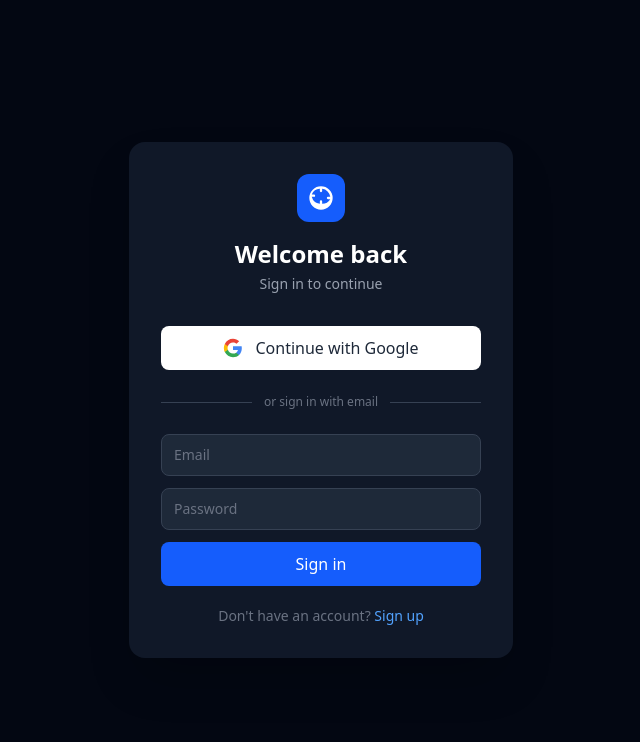
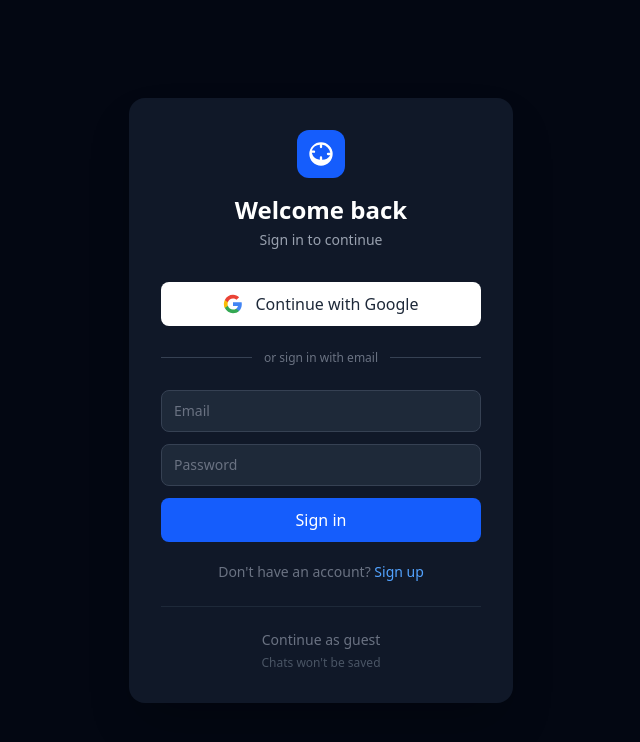
Before and after one commit to Crazedwal/ai, a React (Vite) app: page / in a window 1280 px wide. Shown: the top 742 px of the page, without its empty margins (319-959 px from the left). Built offline with nearby package versions, Linux system fonts and the light colour scheme; no server answers.

Commit message:
auto: deploy changes

```diff
--- a/src/App.jsx
+++ b/src/App.jsx
@@ -40,7 +40,7 @@ function AppContent() {
 }
 
 function AuthGate() {
-  const { user, loading } = useAuth()
+  const { user, loading, isGuest } = useAuth()
 
   if (loading) {
     return (
@@ -50,7 +50,7 @@ function AuthGate() {
     )
   }
 
-  if (!user) return <LoginPage />
+  if (!user && !isGuest) return <LoginPage />
 
   return (
     <LanguageProvider>
--- a/src/components/ui/auth/LoginPage.jsx
+++ b/src/components/ui/auth/LoginPage.jsx
@@ -4,6 +4,7 @@ import {
   signInWithEmail,
   signUpWithEmail,
 } from "../../../lib/firebase"
+import { useAuth } from "../../../hooks/useAuth"
 
 function GoogleIcon() {
   return (
@@ -30,6 +31,7 @@ function GoogleIcon() {
 
 
 export default function LoginPage() {
+  const { continueAsGuest } = useAuth()
   const [mode, setMode] = useState("login") // "login" | "signup"
   const [email, setEmail] = useState("")
   const [password, setPassword] = useState("")
@@ -149,6 +151,17 @@ export default function LoginPage() {
             {mode === "login" ? "Sign up" : "Sign in"}
           </button>
         </p>
+
+        {/* Guest */}
+        <div className="mt-6 pt-5 border-t border-gray-800 text-center">
+          <button
+            onClick={continueAsGuest}
+            className="text-sm text-gray-500 hover:text-gray-300 transition-colors"
+          >
+            Continue as guest
+          </button>
+          <p className="text-xs text-gray-600 mt-1">Chats won't be saved</p>
+        </div>
       </div>
     </div>
   )
--- a/src/components/ui/sidebar/Sidebar.jsx
+++ b/src/components/ui/sidebar/Sidebar.jsx
@@ -20,7 +20,7 @@ function Sidebar({
   const { t, language, changeLanguage, availableLanguages, languageNames } = useLanguage()
   const { assistantName, changeName } = useAssistantName()
   const { balance } = useTokens()
-  const { user, logOut } = useAuth()
+  const { user, isGuest, logOut } = useAuth()
   const [editingName, setEditingName] = useState(false)
   const [nameDraft, setNameDraft] = useState("")
   const [showPurchase, setShowPurchase] = useState(false)
@@ -180,18 +180,25 @@ function Sidebar({
           </button>
         </div>
 
-        {/* Sign Out */}
-        {user && (
-          <div className="p-3 border-t border-gray-700">
+        {/* Sign Out / Guest prompt */}
+        <div className="p-3 border-t border-gray-700">
+          {isGuest ? (
+            <a
+              href="/"
+              onClick={() => window.location.reload()}
+              className="w-full block text-xs text-blue-400 hover:text-blue-300 transition-colors"
+            >
+              Sign in to save chats
+            </a>
+          ) : user ? (
             <button
               onClick={logOut}
-              className="w-full flex items-center gap-2 text-xs text-red-400 hover:text-red-300 transition-colors"
+              className="w-full text-left text-xs text-red-400 hover:text-red-300 transition-colors"
             >
-              <span>→</span>
-              <span>Sign out</span>
+              Sign out
             </button>
-          </div>
-        )}
+          ) : null}
+        </div>
 
       </aside>
 
--- a/src/hooks/useAuth.jsx
+++ b/src/hooks/useAuth.jsx
@@ -5,16 +5,20 @@ const AuthContext = createContext(null)
 
 export function AuthProvider({ children }) {
   const [user, setUser] = useState(undefined) // undefined = loading, null = not signed in
+  const [isGuest, setIsGuest] = useState(false)
 
   useEffect(() => {
     const unsubscribe = onAuthStateChanged(auth, (firebaseUser) => {
       setUser(firebaseUser ?? null)
+      if (firebaseUser) setIsGuest(false) // signed in — clear guest flag
     })
     return unsubscribe
   }, [])
 
+  const continueAsGuest = () => setIsGuest(true)
+
   return (
-    <AuthContext.Provider value={{ user, loading: user === undefined, logOut }}>
+    <AuthContext.Provider value={{ user, loading: user === undefined, isGuest, continueAsGuest, logOut }}>
       {children}
     </AuthContext.Provider>
   )
```
